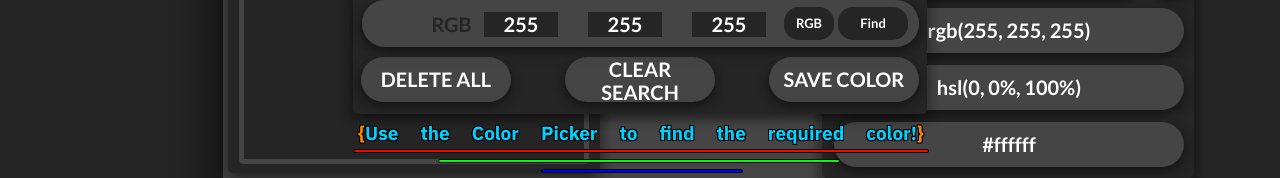
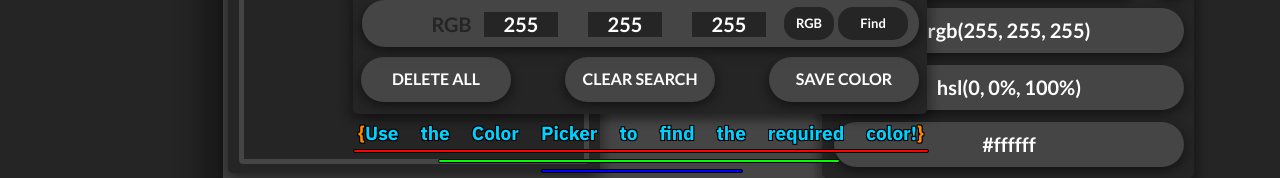
Before and after one commit to TohaLike/tohalike.github.io, a website: page index.html in a window 1280 px wide. Shown: the part 622-800 px from the top of the page. Drawn offline with nearby package versions, Linux system fonts and the light colour scheme.

Commit message:
fix bugs with fonts in author page

```diff
--- a/css/style.css
+++ b/css/style.css
@@ -805,7 +805,7 @@ body::-webkit-scrollbar-thumb {
 .btn__save {
     font-family: 'Lato', sans-serif;
     text-transform: uppercase;
-    font-size: 20px;
+    font-size: 16px;
     width: 150px;
     height: 45px;
     color: #ffffff;
--- a/src/Author/authorStyle.css
+++ b/src/Author/authorStyle.css
@@ -218,10 +218,12 @@ body::-webkit-scrollbar-thumb {
 .js__icon {
     background-color: #FFE600;
     font-size: 81px;
+    user-select: none;
 }
 
 .name__js {
     font-family: 'Inter', sans-serif;
+    user-select: none;
     position: relative;
     margin: 0;
     left: 59px;
@@ -229,6 +231,7 @@ body::-webkit-scrollbar-thumb {
 }
 
 .html__icon {
+    user-select: none;
     display: flex;
     align-items: center;
     justify-content: center;
@@ -237,6 +240,7 @@ body::-webkit-scrollbar-thumb {
 }
 
 .css__icon {
+    user-select: none;
     display: flex;
     align-items: center;
     justify-content: center;
```
